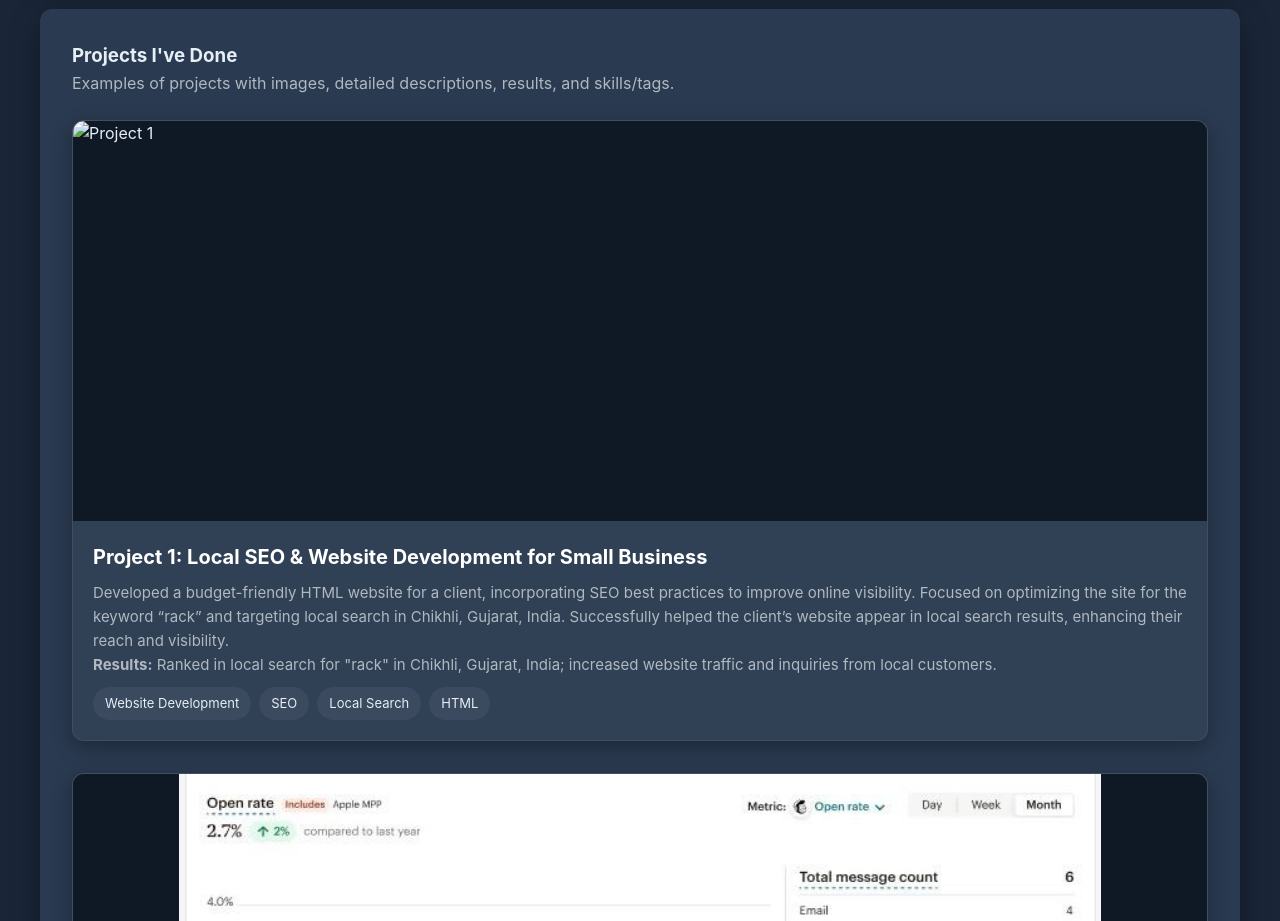
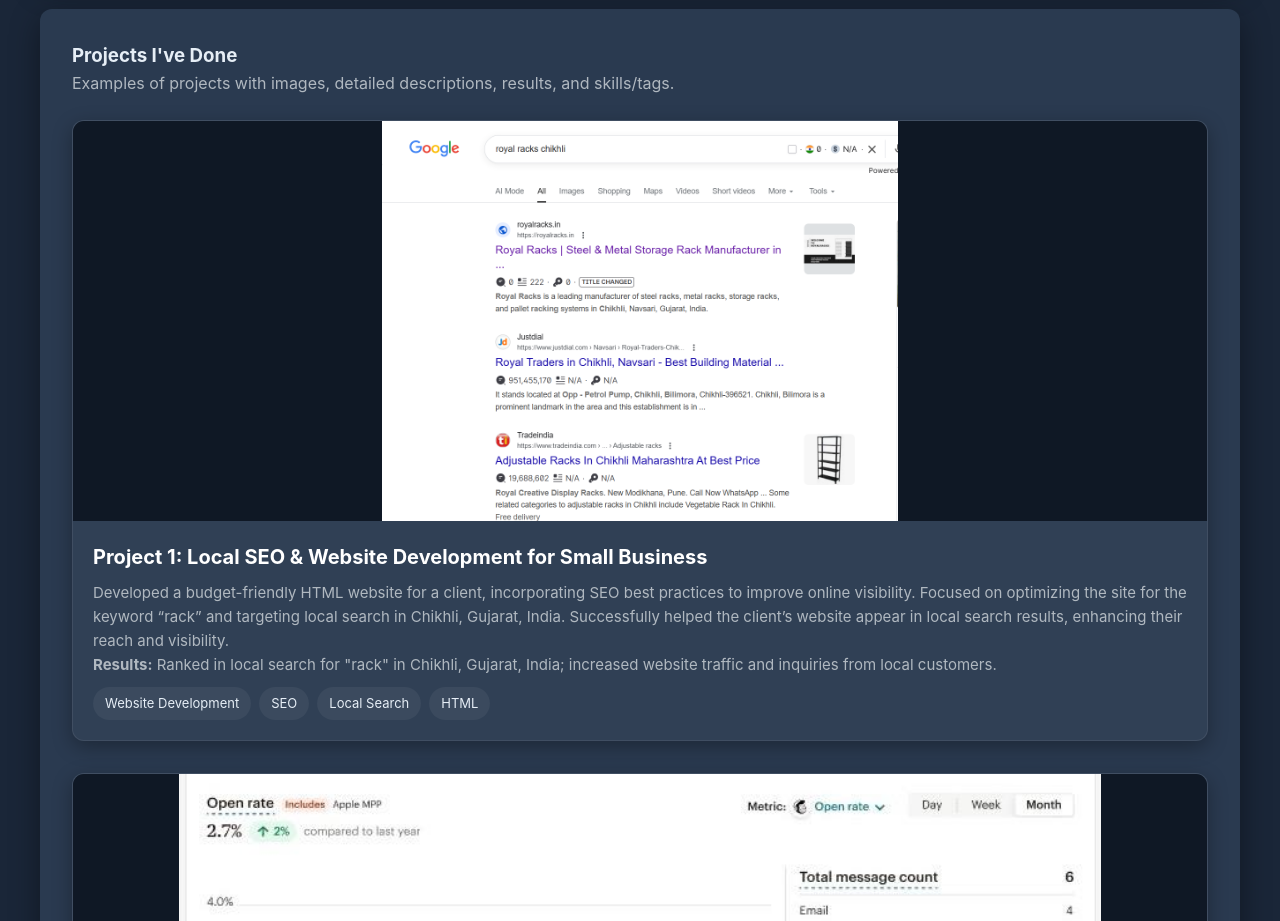
Before and after one commit to anasansari-30/portfolio, a plain HTML site: page index.html in a window 1280 px wide. Shown: the part 1460-2381 px from the top of the page. Drawn offline with Linux system fonts and the light colour scheme.

Commit message:
Update index.html

```diff
--- a/index.html
+++ b/index.html
@@ -346,7 +346,7 @@
 
           <!-- Project 1 -->
           <div class="project-card">
-            <img class="project-img" src="royalracks_.pn" alt="Project 1">
+            <img class="project-img" src="royalracks_.png" alt="Project 1">
             <div class="project-content">
               <h4>Project 1: Local SEO & Website Development for Small Business</h4>
               <p class="muted">Developed a budget-friendly HTML website for a client, incorporating SEO best practices to improve online visibility. Focused on optimizing the site for the keyword “rack” and targeting local search in Chikhli, Gujarat, India. Successfully helped the client’s website appear in local search results, enhancing their reach and visibility.</p>
```
